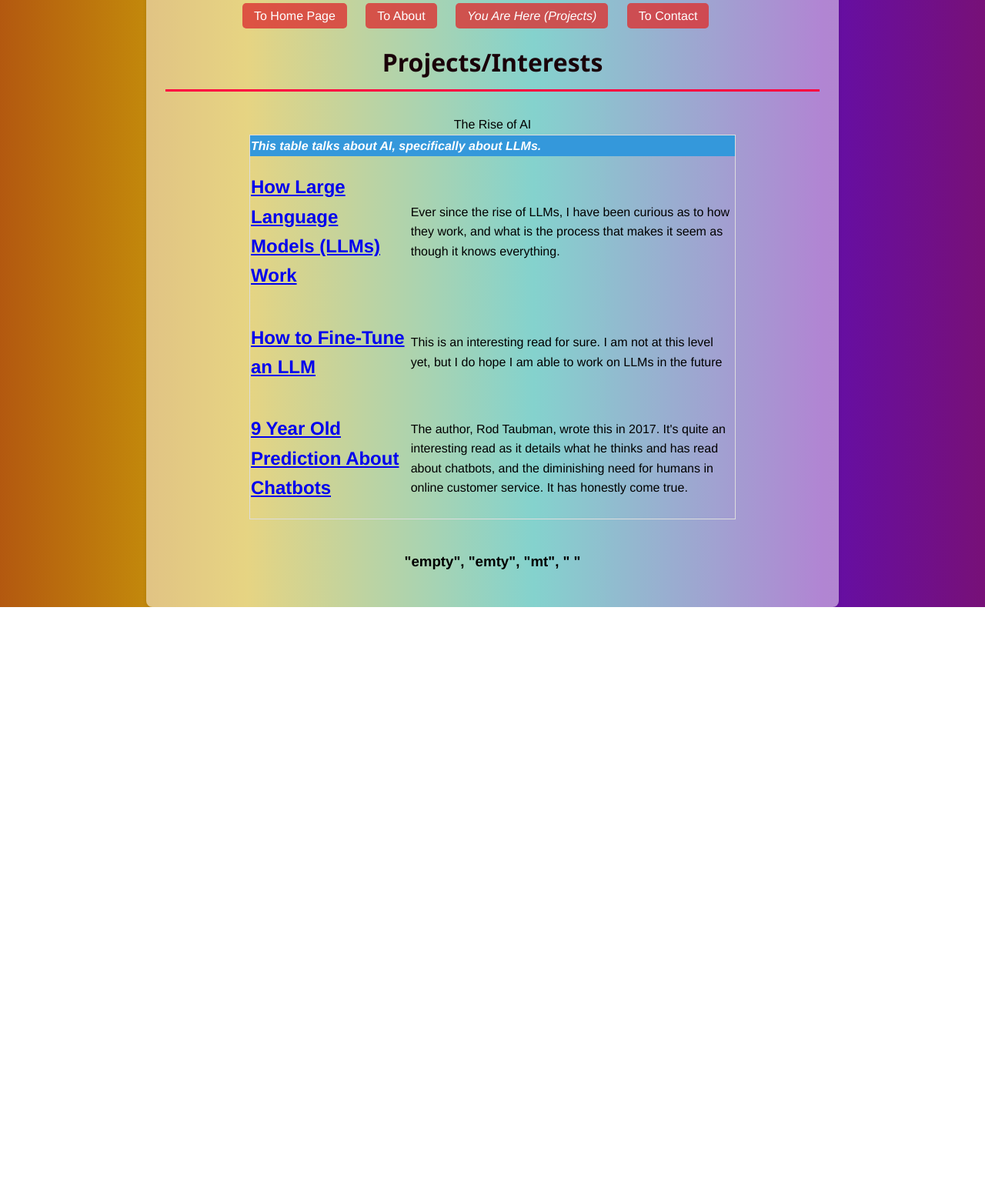
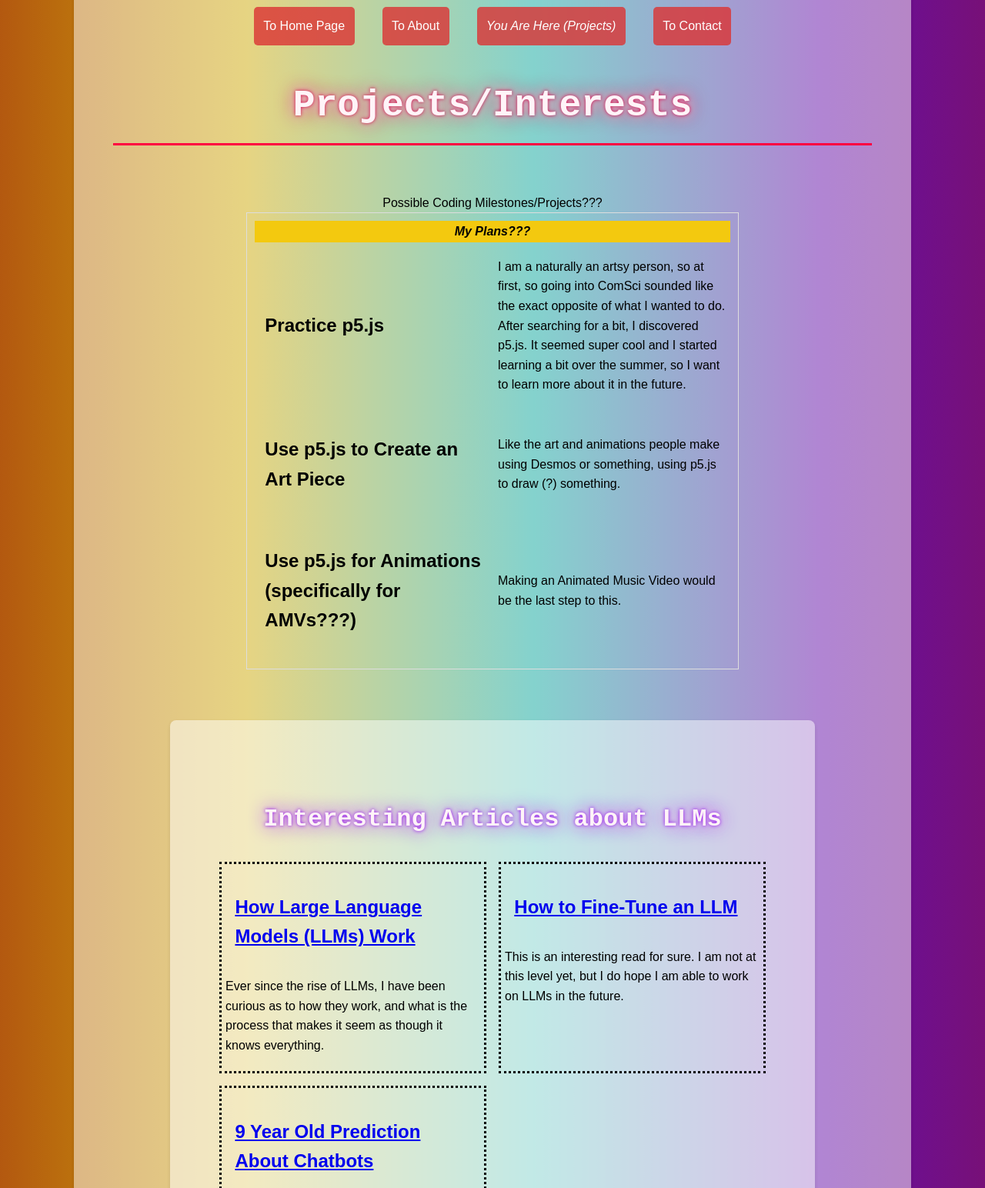
Before and after one commit to topaz-triumph20/cosc219-site, a plain HTML site: page projects.html in a window 1280 px wide. Shown: the part 37-1581 px from the top of the page at 77% size. Before the commit the page ends 826 px from the top, so only its background shows below. Drawn offline with Linux system fonts and the light colour scheme; a web font is replaced by a local one.

Commit message:
major changes: flexbox&grid, TONS of margin tweaks

```diff
--- a/css/styles.css
+++ b/css/styles.css
@@ -1,19 +1,29 @@
+@import url('https://fonts.googleapis.com/css?family=Geist+Pixel|Bitcount+Grid+Single');
+
+/*I also searched about the import*/
+
 /*references:
     - https://youtu.be/cWgb42tUYPA?si=2IoV_9DTpU__pYVY&t=560
+    - https://www.youtube.com/watch?v=MnyCbILmtOY&t=254s
+    https://theosoti.com/blog/css-if-function-conditional-styling-without-javascript/  <-- for if screen is small or something
+
+    I'm very particular on my font and style choices. i get to be artsy for once, so I am going to go BALLISTIC
 */
 
 *, *::before, *::after{ box-sizing: border-box;}
 
 main {
-  max-width: 42rem;
-  margin: 0 auto;
-  padding: var(--space);
+    width: 100%;
+    max-width: 100%;
+    margin: 0 auto;
+    padding: var(--space);
 }
+
 
 :root{
     --currentFocus: #19cabe;
     --submitColor: #a92837;
-    --space: 10px 20px 10px 20px;
+    --space: 10px 10px;
 
     background: linear-gradient(270deg, #861254, #821824, #af4b11,
         #cda908, #0ca69c, #640ea7, #861254, #640ea7, #0ca69c,
@@ -29,43 +39,98 @@ main {
     100%{ background-position: 0% 50%;}
 }
 
+#main-header {
+    font-family: 'Bitcount Grid Single', monospace;
+    font-size: 3em;
+    text-shadow: 0 0 5px #d5084c, 0 0 15px #f0dce3, 0 0 25px #d5084c;
+    text-align: center;
+    color: #fff4f8;
+    border-bottom: 3px solid #ff0040;
+    padding-bottom: 10px;
+    margin-bottom: 20px;
+}
+#subheader {
+    font-family: 'Bitcount Grid Single', monospace;
+    font-size: 2em;
+    text-shadow: 0 0 5px #940cef, 0 0 15px #f0dce3, 0 0 25px #940cef;
+    text-align: center;
+    color: #fff4f8;
+    padding-bottom: 10px;
+    margin-bottom: 20px;
+}
 body {
-    font-family: Helvetica, sans-serif;
+    font-family: 'Geist Pixel', sans-serif;
+    font-size: 1em;
     color: #333;
     line-height: 1.6;
     margin: 20px;
 }
+h2{
+    text-size-adjust: 0.77rem;
+    padding: 0.77rem;
+}
 
 #container {
-    max-width: 900px;
-    margin: auto;
+    width: 85vw;
+    align-self: center;
     background-color: #ffffff7e;
     color: rgb(0, 0, 0);
-    padding: 25px;
+    padding: 2vw 4vw;
+    border-radius: 8px;
+    box-shadow: 0 2px 5px rgba(0,0,0,0.1);
+
+    display: flex;
+    flex-direction: column;
+    justify-self: center;
+    align-items: center;
+}
+#subcontainer {
+    width: 85%;
+    margin: 1rem;
+    background-color: #ffffff7e;
+    color: rgb(0, 0, 0);
+    padding: 5vw;
     border-radius: 8px;
     box-shadow: 0 2px 5px rgba(0,0,0,0.1);
 }
+section div#subcontainer{
+    justify-self:center;
+}
 
-#main-header {
-    font-family: 'Segoe UI', Tahoma, Geneva, Verdana, sans-serif;
-    color: #190109;
-    border-bottom: 3px solid #ff0040;
-    padding-bottom: 10px;
-    margin-bottom: 20px;
+/*for sidebar*/
+.page-layout{
+    display: grid;
+    grid-template-columns: 1fr;
+}
+.sidebar{
+    justify-self: right;
+    max-width: 70%;
+    align-self: start;
+    align-items: center;
+
+    padding: 5px;
+}
+
+
+/*for table*/
+main table {
+    width: 50vw;
+    margin: 2rem;
+    justify-self: center;
+    align-self: center;
+
+    border-collapse: separate;
+    border: 1px solid #ddd;
+    padding: 8px;
+    margin-bottom: 5vh;
+}
+th {
+    width: 40%;
+    background-color:#f3c90f;
     text-align: center;
 }
-
-/*for table*/
-table {
-    width: 100%;
-    border-collapse: collapse;
-    border: 1px solid #ddd;
-    padding: 8px;
-}
-th {
-    background-color: #3498db;
-    color: white;
-    text-align: left;
+td{
+    width: 30%;
 }
 td p{
     padding-left: 5px;
@@ -74,32 +139,79 @@ td p{
 
 /*nav bar*/
 nav{
-    margin: 20px 90px;
+    display: flex;
+    justify-content: space-between;
+    align-items: center;
+    gap: 1rem;
+
+    flex-direction: if(media(width < 700px):column;else:row);
+    flex-wrap: if(media(width < 700px):wrap;else:nowrap);
 }
 
 .nav-link {
     text-decoration: none;
+    text-align: center;
     background-color: #db3434ce;
     color: white;
+
     box-sizing: 150px;
-    padding: 8px 15px;
+    padding: 0.777em;
     border-radius: 5px;
+    margin: 0 10px;
+
     font-size: 1em;
-    margin: 0 10px;
+
 }
 
 .nav-link:hover {
     background-color: #e53838;
 }
 
+/*cards thing*/
+/* 1 · explicit, with media queries */
+
+article{
+    border: 3px dotted;
+    padding: 5px;
+}
+
+.cards { display: grid; gap: 1rem; grid-template-columns: 1fr; }
+
+@media (min-width: 38rem) {
+    .cards { grid-template-columns: repeat(2, 1fr); }
+
+    .page-layout{
+        grid-template-columns: 2fr 1fr;
+    }
+}
+@media (min-width: 58rem) {
+    .cards { grid-template-columns: repeat(3, 1fr); }
+}
+
+/* 2 · content-driven, no media query needed */
+.cards {
+  display: grid;
+  gap: 1rem;
+  grid-template-columns: repeat(auto-fit, minmax(16rem, 1fr));
+}
+
 
 /*images -> rainbow from index, sans from about*/
 #double-rainbow{
+    align-items: center;
+    justify-content: center;
     max-height: 50vh; /*researched about this: vh -> viewport height*/
+    max-width: 77vw;
+}
+#sans{
+    justify-content: center;
 }
 
 
 /*form thingies*/
+.survey{
+    padding: 0 2rem;
+}
 div input:focus, select:focus{
     outline: 4px solid var(--currentFocus);
     box-shadow: 3px var(--currentFocus);
--- a/projects.html
+++ b/projects.html
@@ -1,79 +1,120 @@
-<!DOCTYPE html>
+<!doctype html>
 <html lang="en">
   <head>
-    <meta charset="UTF-8">
-    <link rel="stylesheet" href="css/styles.css">
-    <meta name="viewport" content="width=device-width, initial-scale=1.0">
+    <meta charset="UTF-8" />
+    <link rel="stylesheet" href="css/styles.css" />
+    <meta name="viewport" content="width=device-width, initial-scale=1.0" />
     <title>Flood Control AU</title>
   </head>
   <body id="container">
     <header>
       <nav>
-            <tr>
-                <a href = "index.html" class="nav-link">To Home Page</a>
-                <a href = "about.html" class="nav-link">To About</a>
-                <a href = "projects.html" class="nav-link"><em>You Are Here (Projects)</em></a>
-                <a href = "contact.html" class="nav-link">To Contact</a>
-            </tr>
+        <a href="index.html" class="nav-link">To Home Page</a>
+        <a href="about.html" class="nav-link">To About</a>
+        <a href="projects.html" class="nav-link"
+          ><em>You Are Here (Projects)</em></a
+        >
+        <a href="contact.html" class="nav-link">To Contact</a>
       </nav>
-        <h1 id="main-header">Projects/Interests</h1>
     </header>
     <section>
+      <h1 id="main-header">Projects/Interests</h1>
       <main>
         <table>
           <thead>
-                    <caption>The Rise of AI</caption>
+            <caption>
+              Possible Coding Milestones/Projects???
+            </caption>
           </thead>
           <tbody>
             <tr>
-                        <th scope = "col" colspan="100%"><em>This table talks about AI, specifically about LLMs.</em></th>
+              <th scope="col" colspan="100%"><em>My Plans???</em></th>
             </tr>
             <tr>
+              <td><h2>Practice p5.js</h2></td>
+
               <td>
-                            <a href="https://www.coursera.org/articles/how-do-large-language-models-work" target="_blank" rel="noopener">
-                                <article>
-                                    <h2>How Large Language Models (LLMs) Work</h2>
-                                </article>
-                            </a>
+                <p>
+                  I am a naturally an artsy person, so at first, so going into
+                  ComSci sounded like the exact opposite of what I wanted to do.
+                  After searching for a bit, I discovered p5.js. It seemed super
+                  cool and I started learning a bit over the summer, so I want
+                  to learn more about it in the future.
+                </p>
               </td>
+            </tr>
+            <tr>
+              <td><h2>Use p5.js to Create an Art Piece</h2></td>
+
               <td>
-                            <p>Ever since the rise of LLMs, I have been curious as to how they work,
-                                and what is the process that makes it seem as though it knows everything.
+                <p>
+                  Like the art and animations people make using Desmos or
+                  something, using p5.js to draw (?) something.
                 </p>
               </td>
             </tr>
             <tr>
               <td>
-                            <a href="https://towardsdatascience.com/how-to-fine-tune-an-llm-an-end-to-end-guide/" target="_blank" rel="noopener">
-                                <article>
-                                    <h2>How to Fine-Tune an LLM</h2>
-                                </article>
-                            </a>
+                <h2>Use p5.js for Animations (specifically for AMVs???)</h2>
               </td>
+
               <td>
-                            <p>This is an interesting read for sure. I am not at this level yet,
-                                but I do hope I am able to work on LLMs in the future
-                            </p>
-                        </td>
-                    </tr>
-                    <tr>
-                        <td>
-                            <a href="https://www.linkedin.com/pulse/what-hell-chatbots-why-should-part-my-strategy-rod-taubman/" target="_blank" rel="noopener">
-                                <article>
-                                    <h2>9 Year Old Prediction About Chatbots</h2>
-                                </article>
-                            </a>
-                        </td>
-                        <td>
-                            <p>The author, Rod Taubman, wrote this in 2017. It's quite an interesting read as
-                                it details what he thinks and has read about chatbots, and the
-                                diminishing need for humans in online customer service. It has honestly come true.
+                <p>
+                  Making an Animated Music Video would be the last step to this.
                 </p>
               </td>
             </tr>
           </tbody>
         </table>
       </main>
+
+      <div id="subcontainer">
+        <h2 id="subheader">Interesting Articles about LLMs</h2>
+        <div class="cards">
+          <article>
+            <a
+              href="https://www.coursera.org/articles/how-do-large-language-models-work"
+              target="_blank"
+              rel="noopener"
+            >
+              <h2>How Large Language Models (LLMs) Work</h2>
+            </a>
+            <p>
+              Ever since the rise of LLMs, I have been curious as to how they
+              work, and what is the process that makes it seem as though it
+              knows everything.
+            </p>
+          </article>
+          <article>
+            <a
+              href="https://towardsdatascience.com/how-to-fine-tune-an-llm-an-end-to-end-guide/"
+              target="_blank"
+              rel="noopener"
+            >
+              <h2>How to Fine-Tune an LLM</h2>
+            </a>
+            <p>
+              This is an interesting read for sure. I am not at this level yet,
+              but I do hope I am able to work on LLMs in the future.
+            </p>
+          </article>
+          <article>
+            <a
+              href="https://www.linkedin.com/pulse/what-hell-chatbots-why-should-part-my-strategy-rod-taubman/"
+              target="_blank"
+              rel="noopener"
+            >
+              <h2>9 Year Old Prediction About Chatbots</h2>
+            </a>
+            <p>
+              The author, Rod Taubman, wrote this in 2017. It's quite an
+              interesting read as it details what he thinks and has read about
+              chatbots, and the diminishing need for humans in online customer
+              service. It has honestly come true.
+            </p>
+          </article>
+        </div>
+      </div>
     </section>
     <section>
       <footer>
```
Also changed, not shown: about.html (+44 -22 lines), contact.html (+35 -28 lines), index.html (+5 -7 lines). Lines whose indentation alone changed are shown as unchanged.
